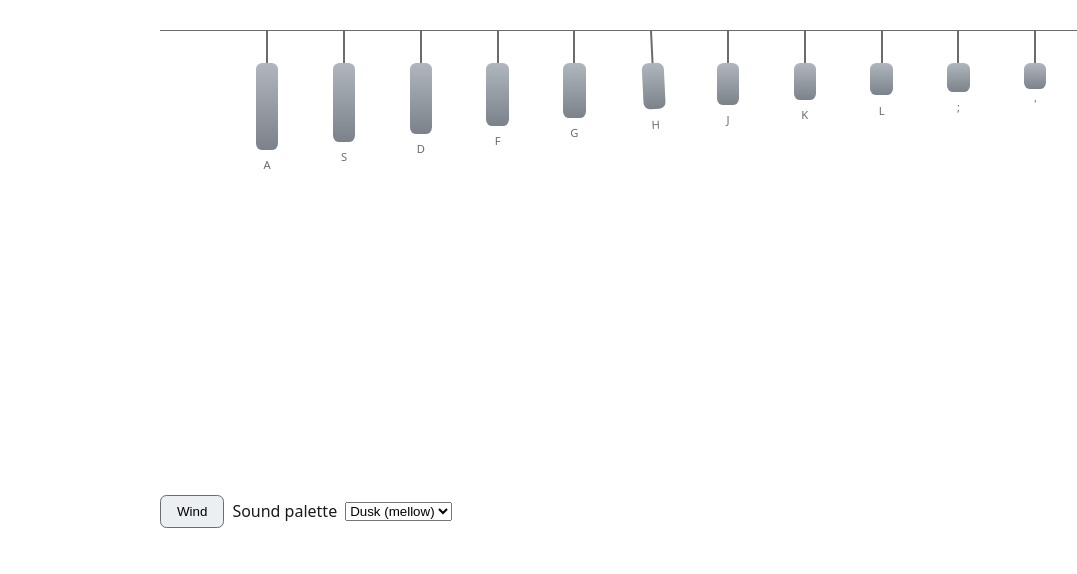
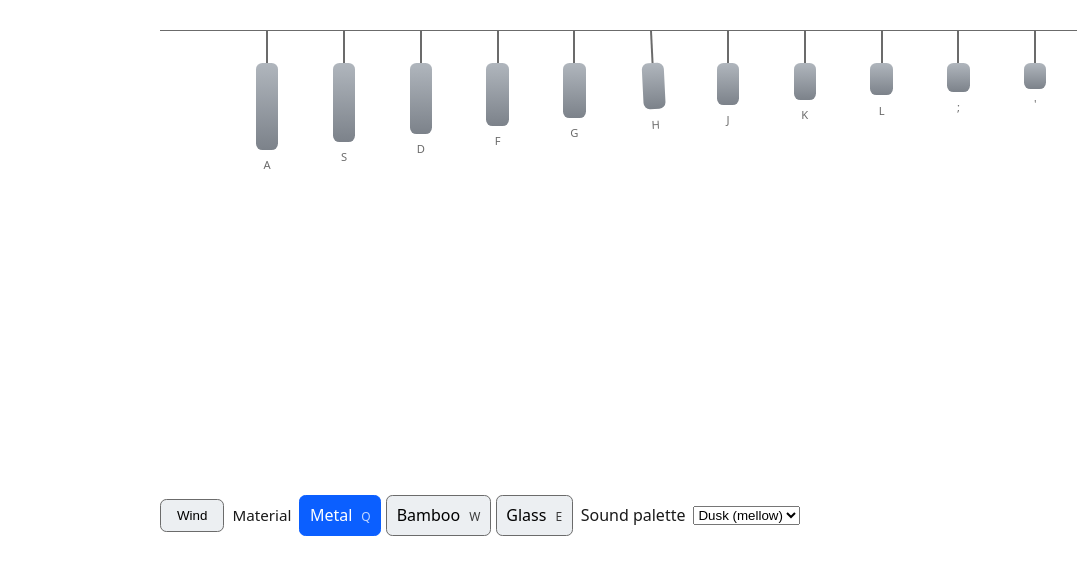
Before and after one commit to comp4020-agentic-coding-studio/comp4020-crit4-baizhenh884-dev, a website built with Vite: page index.html in a window 1280 px wide. Shown: the part 148-722 px from the top of the page, without its empty margins (0-1077 px from the left). Built offline with nearby package versions, Linux system fonts and the light colour scheme.

Commit message:
Add a visible, clickable material control next to the palette
Q/W/E switched material silently, with no way to tell the feature
existed or which material was active. Add three buttons (Metal/
Bamboo/Glass) with their key hints, highlighted to show the active
one, sharing one applyMaterial function with the keydown handler so
clicking and pressing Q/W/E always agree.

```diff
--- a/index.html
+++ b/index.html
@@ -34,8 +34,9 @@
         raise wind and hear them ring on their own. You can also tap, click,
         or press a chime's letter key to ring one directly. The Wind button
         or the spacebar throws a single gust across the whole field, and
-        arrow keys raise wind from either side. Press Q, W, or E to change
-        the chimes' material. Use the sound palette menu to change its mood.
+        arrow keys raise wind from either side. Press Q, W, or E, or click a
+        material button, to change the chimes' material. Use the sound
+        palette menu to change its mood.
       </p>
 
       <div class="chime-field">
@@ -89,6 +90,12 @@
 
       <div class="controls">
         <button type="button" id="wind-button" aria-label="Throw a gust of wind">Wind</button>
+        <span class="controls-label" id="material-label">Material</span>
+        <div class="material-select" role="group" aria-labelledby="material-label">
+          <button type="button" class="material-option active" data-material="metal" aria-pressed="true">Metal <span class="key-hint">Q</span></button>
+          <button type="button" class="material-option" data-material="bamboo" aria-pressed="false">Bamboo <span class="key-hint">W</span></button>
+          <button type="button" class="material-option" data-material="glass" aria-pressed="false">Glass <span class="key-hint">E</span></button>
+        </div>
         <label for="palette">Sound palette</label>
         <select id="palette" name="palette">
           <option value="dusk" selected>Dusk (mellow)</option>
--- a/src/chimes.ts
+++ b/src/chimes.ts
@@ -315,6 +315,26 @@ export function initChimes(root: HTMLElement): void {
   // shape the wind deliberately, unlike Space's random surprise gust.
   let arrowDirX = 1;
 
+  // A visible, clickable counterpart to Q/W/E -- so the material switch
+  // (otherwise invisible) is discoverable and usable without a keyboard.
+  // Shared by both the keydown handler below and the buttons' own click
+  // listeners, so the two stay in sync automatically.
+  const materialButtons = Array.from(root.querySelectorAll<HTMLButtonElement>("[data-material]"));
+  function applyMaterial(key: "metal" | "bamboo" | "glass"): void {
+    setMaterial(key);
+    for (const button of materialButtons) {
+      const active = button.dataset.material === key;
+      button.classList.toggle("active", active);
+      button.setAttribute("aria-pressed", String(active));
+    }
+  }
+  for (const button of materialButtons) {
+    button.addEventListener("click", () => {
+      markInteracted();
+      applyMaterial(button.dataset.material as "metal" | "bamboo" | "glass");
+    });
+  }
+
   window.addEventListener("keydown", (event) => {
     if (event.repeat || event.target instanceof HTMLSelectElement) {
       return;
@@ -339,7 +359,7 @@ export function initChimes(root: HTMLElement): void {
     const materialKey = event.key.toLowerCase();
     if (materialKey === "q" || materialKey === "w" || materialKey === "e") {
       markInteracted();
-      setMaterial(materialKey === "q" ? "metal" : materialKey === "w" ? "bamboo" : "glass");
+      applyMaterial(materialKey === "q" ? "metal" : materialKey === "w" ? "bamboo" : "glass");
       return;
     }
     // Space throws a gust, same as the Wind button -- but not when a button
--- a/styles.css
+++ b/styles.css
@@ -115,3 +115,42 @@ a {
   outline: 2px solid #0b5fff;
   outline-offset: 2px;
 }
+
+.controls-label {
+  font-size: 0.95rem;
+}
+
+.material-select {
+  display: flex;
+  gap: 0.3rem;
+}
+
+.material-option {
+  padding: 0.4rem 0.6rem;
+  border: 1px solid #6b6b6b;
+  border-radius: 0.4rem;
+  background: #eceff2;
+  cursor: pointer;
+  font: inherit;
+}
+
+.material-option:hover {
+  background: #dfe3e7;
+}
+
+.material-option:focus-visible {
+  outline: 2px solid #0b5fff;
+  outline-offset: 2px;
+}
+
+.material-option.active {
+  background: #0b5fff;
+  border-color: #0b5fff;
+  color: #fff;
+}
+
+.material-option .key-hint {
+  margin-left: 0.3rem;
+  font-size: 0.75rem;
+  opacity: 0.75;
+}
```
